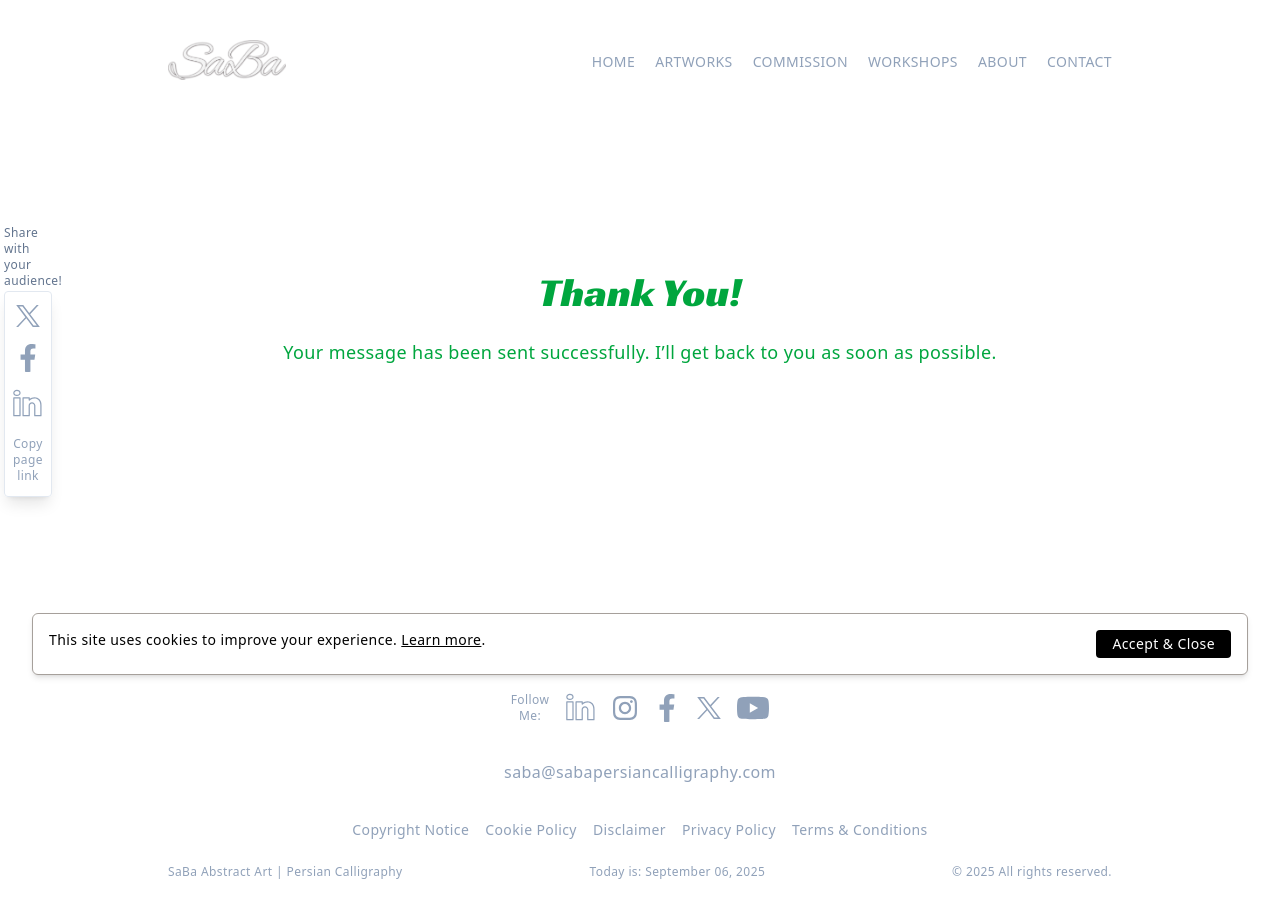
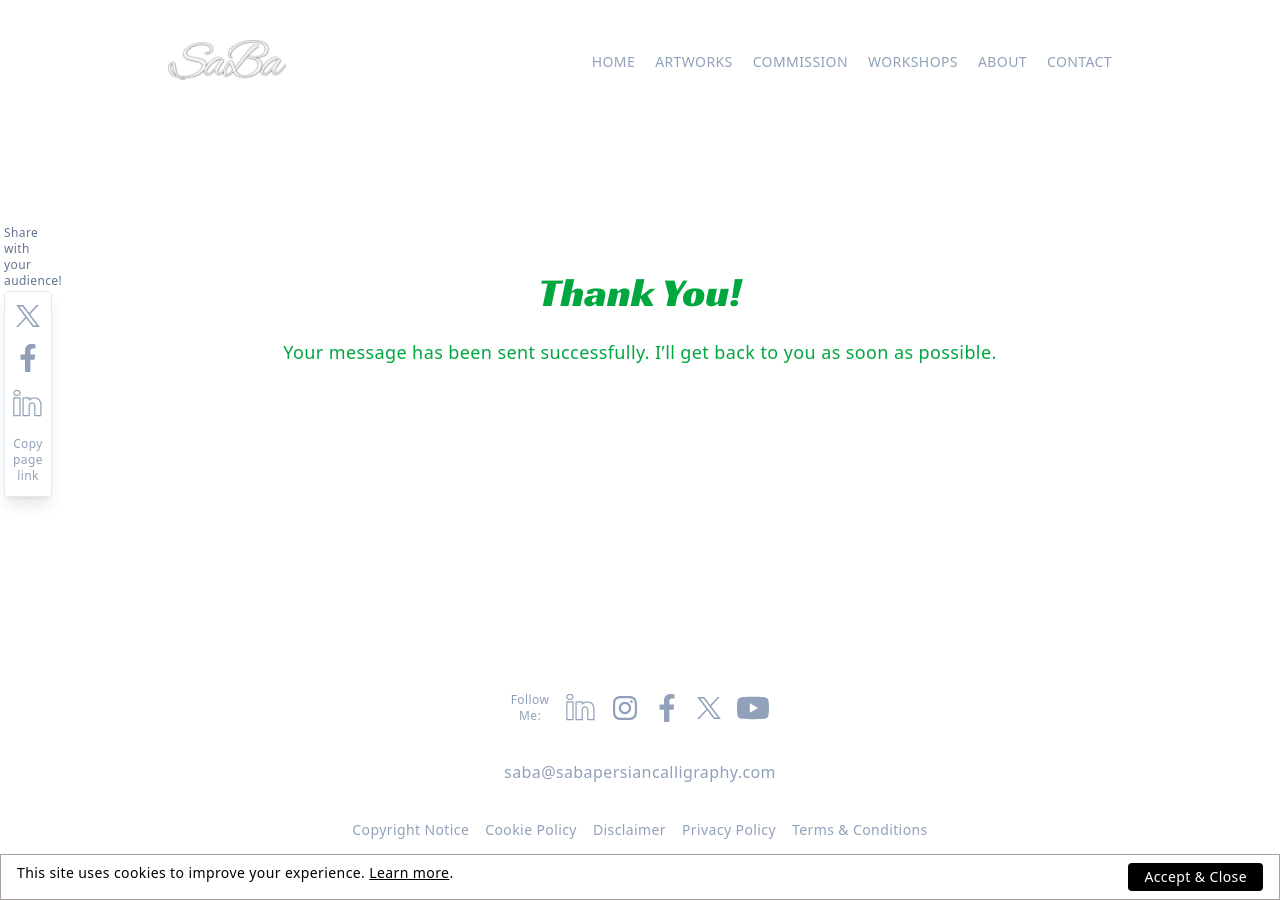
Before and after one commit to sabaPersianCalligraphy/spc, a Jekyll site: the page built from thank-you/index.html, in a window 1280 px wide. Built offline with Jekyll 4.4.1, drawn with Linux system fonts in a browser that asks for light colours; some web fonts are replaced.

Commit message:
Update cookie.html

```diff
--- a/_includes/cookie.html
+++ b/_includes/cookie.html
@@ -3,7 +3,7 @@
   x-data="{ show: !document.cookie.includes('cookieAccepted=true') }"
   x-show="show"
   x-transition
-  class="fixed z-50 flex flex-col items-center justify-between p-4 space-y-2 text-sm bg-white border rounded-md shadow-md border-stone-400 bottom-1/4 left-4 right-4 md:left-8 md:right-8 md:flex-row md:space-y-0"
+  class="fixed bottom-0 left-0 right-0 z-50 flex flex-col items-center justify-between px-4 py-2 space-y-2 text-sm bg-white border border-stone-400 md:flex-row md:space-y-0"
   x-cloak
 >
   <span>
```
